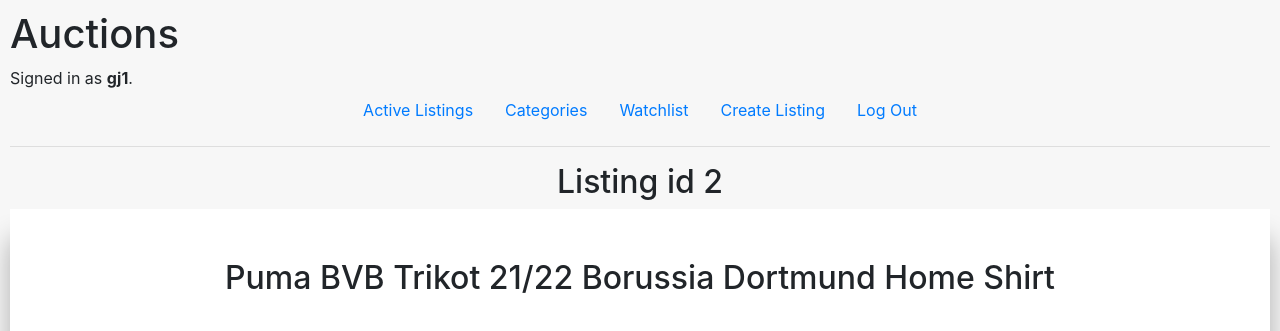
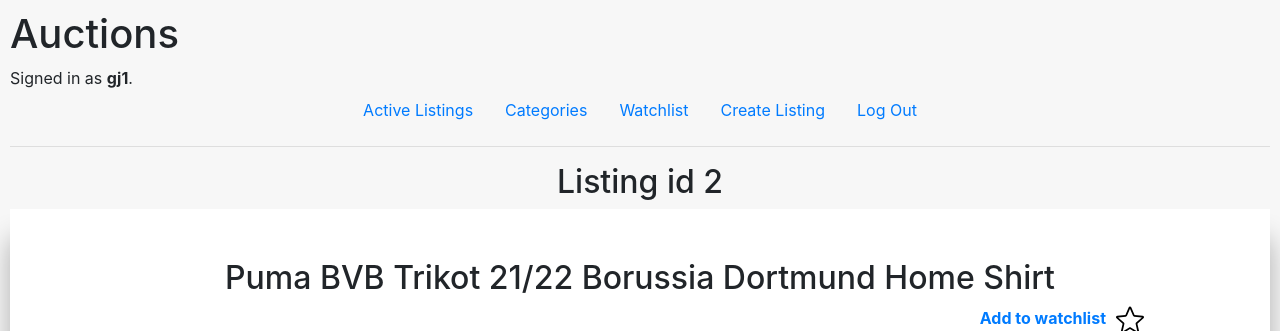
Before and after one commit to goergk/Commerce, a Django app: page /listing/2 in a window 1280 px wide. Shown: the top 331 px of the page. Run offline with Django 3.2, Linux system fonts and the light colour scheme; a user stored in the database is signed in; data comes from the database, SQL or seed files in the repository; both versions use the stored data as it was after the commit; some libraries are stand-ins or nearby versions.

Commit message:
Watchlist functionality added

```diff
--- a/commerce/auctions/models.py
+++ b/commerce/auctions/models.py
@@ -27,8 +27,8 @@ class Listing(models.Model):
     creation_date = models.DateTimeField(auto_now_add=True)
     closing_date = models.DateTimeField(null=True, blank=True)
     closed = models.BooleanField(default=False)
-    creator =  models.ForeignKey(User, on_delete=models.CASCADE, related_name="listings_creators")
-    follower = models.ManyToManyField(User, related_name="followers", blank=True)
+    creator =  models.ForeignKey(User, on_delete=models.CASCADE, related_name="listing_creator")
+    follower = models.ManyToManyField(User, related_name="watchlist_listings", blank=True)
     category = models.ManyToManyField(Category, related_name="listings", blank=True)
 
     def __str__(self):
--- a/commerce/auctions/static/auctions/styles.css
+++ b/commerce/auctions/static/auctions/styles.css
@@ -316,6 +316,27 @@ textarea{
     border-bottom: 1px solid rgb(187, 187, 187);
 }
 
+.icon_container{
+    display: flex;
+    width: 80%;
+    justify-content: flex-end;
+    align-items: center;
+}
+
+.icon_container:hover{
+    cursor: pointer;
+}
+
+.icon_subtitle{
+    margin-right: 10px;
+}
+
+.follow_icon{
+    width: 28px;
+    height: 28px;
+    float: right;
+}
+
 @media (max-width: 924px){
     .listing_content_container{
         flex-direction: column;
--- a/commerce/auctions/templates/auctions/listing.html
+++ b/commerce/auctions/templates/auctions/listing.html
@@ -1,4 +1,5 @@
 {% extends "auctions/layout.html" %}
+{% load static %}
 
 {% block body %}
     <div class="body_container">
@@ -8,8 +9,18 @@
                 <div class="Listing_title_">
                     <h2>{{listing.title}}</h2>
                 </div>
-                <hr/>
                 <div class="listing_content_container_2">
+                        <div class="icon_container">
+                            <a href="{% url 'AddOrDelete' listing.id %}" style="text-decoration: none;">
+                                {% if not on_watchlist %}
+                                    <span class="icon_subtitle"><b>Add to watchlist</b></span>
+                                    <img src="{% static "auctions/star_1.svg" %}" alt="follow" class="follow_icon">
+                                {% else %}
+                                    <span class="icon_subtitle"><b>Delete from watchlist</b></span>
+                                    <img src="{% static "auctions/star_2.svg" %}" alt="follow" class="follow_icon">
+                                {% endif %}
+                             </a>
+                        </div>
                     <div class="listing_image_container_2">
                         {% if not listing.image_url %}
                             <h3 style="color: red">No photo</h3>
--- a/commerce/auctions/urls.py
+++ b/commerce/auctions/urls.py
@@ -10,6 +10,7 @@ urlpatterns = [
     path("categories", views.categories, name="categories"),
     path("categories/<str:category_name>", views.category, name="category"),
     path("watchlist", views.watchlist, name="watchlist"),
+    path("watchlist/<int:listing_id>/AddOrDelete", views.AddOrDelete, name="AddOrDelete"),
     path("create", views.createListing, name="createListing"),
     path("listing/<int:listing_id>", views.listing, name="listing"),
     path("listing/<int:listing_id>/comment", views.comment, name="comment"),
--- a/commerce/auctions/views.py
+++ b/commerce/auctions/views.py
@@ -108,6 +108,14 @@ def listing(request, listing_id):
     temp = listing.bids.aggregate(Max('value'))
     bid = listing.bids.filter(value=temp['value__max']).first()
 
+    user = request.user
+    watchlist = user.watchlist_listings.all()
+
+    if listing in watchlist:
+        on_watchlist = True
+    else:
+        on_watchlist = False
+
     return render(request, "auctions/listing.html", {
         "listing": listing,
         "bids": bids,
@@ -115,6 +123,7 @@ def listing(request, listing_id):
         "categories": categories,
         "comment": NewCommentForm(),
         "comments": comments,
+        "on_watchlist": on_watchlist,
         "bid": NewBidForm()
     })
 
@@ -203,8 +212,24 @@ def newListing(request):
 
 @login_required(login_url='login')
 def watchlist(request):
-    return render(request, "auctions/watchlist.html")
+    user = request.user
+    listings = user.watchlist_listings.all()
+    return render(request, "auctions/index.html", {
+        "listings": listings,
+        "watchlist": True
+    })
 
+def AddOrDelete(request, listing_id):
+    user = request.user
+    listing = Listing.objects.get(pk=listing_id)
+    watchlist = user.watchlist_listings.all()
+
+    if listing not in watchlist:
+        user.watchlist_listings.add(listing)
+    else:
+        user.watchlist_listings.remove(listing)
+
+    return HttpResponseRedirect(reverse("listing", args=(listing.id,)))
 
 @login_required(login_url='login')
 def createListing(request):
```
Also changed, not shown: commerce/auctions/templates/auctions/index.html (+10 -2 lines), commerce/auctions/templates/auctions/watchlist.html (deleted, +0 -10 lines), commerce/auctions/migrations/0014_alter_listing_follower.py (added), commerce/auctions/migrations/0015_auto_20210824_1026.py (added), commerce/auctions/static/auctions/star_1.svg (added), commerce/auctions/static/auctions/star_2.svg (added), commerce/db.sqlite3.
